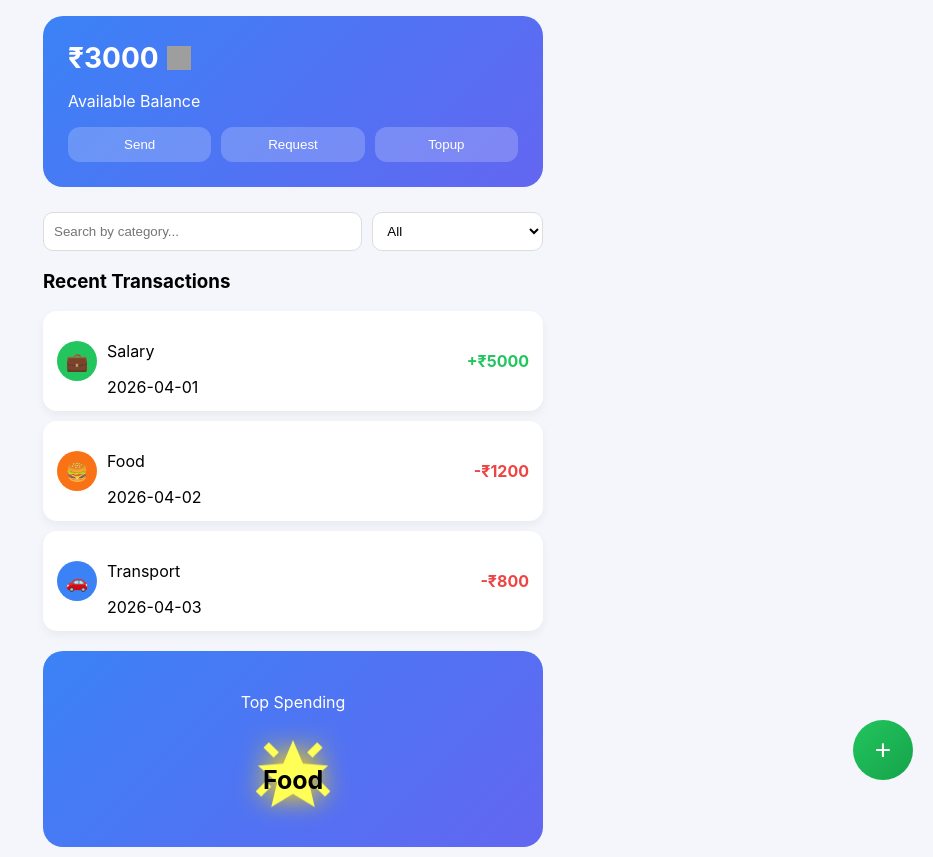
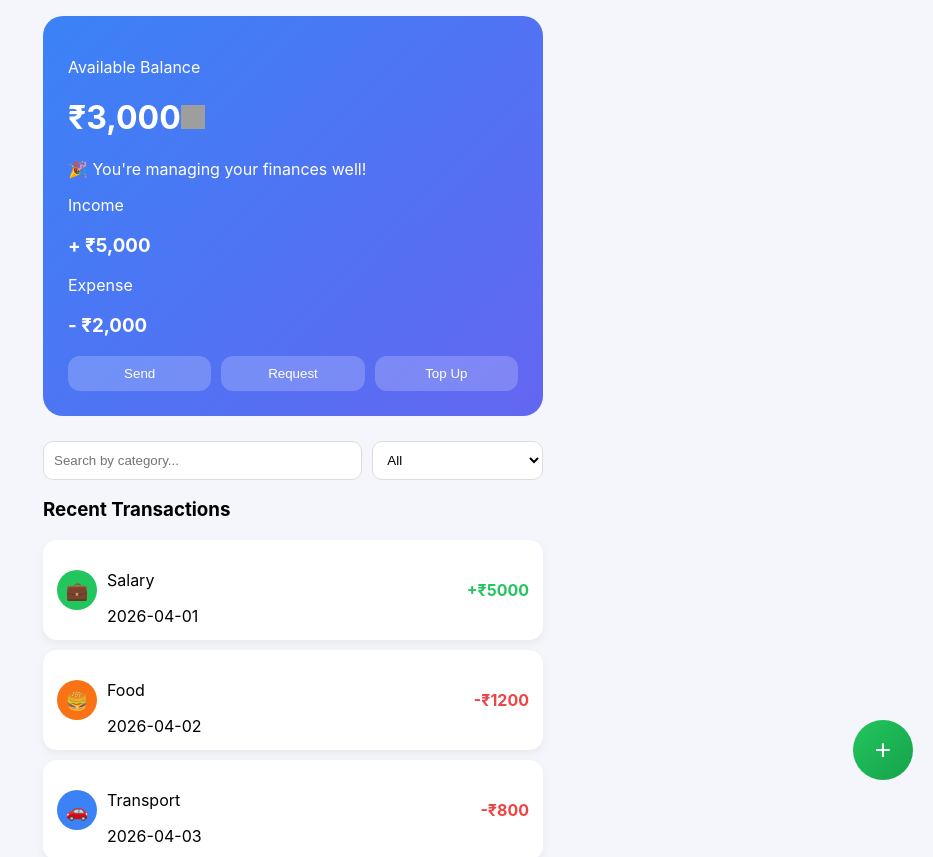
Before and after one commit to AnjaliLadha29/Finance-Dashboard, a React (Vite) app: page / in a window 1280 px wide. Shown: the top 857 px of the page, without its empty margins (347-1280 px from the left). Built offline with nearby package versions, Linux system fonts and the light colour scheme; grey boxes are pictures that could not be loaded.

Commit message:
Update Dashboard.js

```diff
--- a/src/components/Dashboard/Dashboard.js
+++ b/src/components/Dashboard/Dashboard.js
@@ -2,38 +2,61 @@ import { useSelector } from "react-redux";
 
 export default function Dashboard()
 {
-  const transactions = useSelector(state => state.transactions.list);
+  const transactions = useSelector((state) => state.transactions.list);
 
-  const income = transactions
-    .filter(t => t.type === "income")
-    .reduce((a, b) => a + b.amount, 0);
+  const income = transactions.filter((t) => t.type === "income").reduce((a, b) => a + b.amount, 0);
 
-  const expenses = transactions
-    .filter(t => t.type === "expense")
-    .reduce((a, b) => a + b.amount, 0);
+  const expenses = transactions.filter((t) => t.type === "expense").reduce((a, b) => a + b.amount, 0);
+
+  const balance = income - expenses;
 
   return (
 
     <div className="balance-card">
 
-      <h2 className="balance-text">
+      <p className="balance-title">Available Balance</p>
 
-        ₹{income - expenses}
+      <h1 className="balance-amount">
+
+        ₹{balance.toLocaleString("en-IN")}
         <img src="https://img.freepik.com/free-vector/golden-cryptocurrency-coin-vector-illustration_1308-178402.jpg?semt=ais_hybrid&w=740&q=80" alt="coin" className="coin-icon"/>
 
-      </h2>
+      </h1>
 
-      <p>Available Balance</p>
+      <p className="balance-status">
+
+        {balance >= 0 ? "🎉 You're managing your finances well!" : "⚠️ Your expenses exceed your income."}
+
+      </p>
+
+      <div className="summary-container">
+
+        <div className="summary-box income-box">
+
+          <span>Income</span>
+          <h3>+ ₹{income.toLocaleString("en-IN")}</h3>
+
+        </div>
+
+        <div className="summary-box expense-box">
+
+          <span>Expense</span>
+          <h3>- ₹{expenses.toLocaleString("en-IN")}</h3>
+
+        </div>
+
+      </div>
 
       <div className="actions">
 
         <button>Send</button>
+
         <button>Request</button>
-        <button>Topup</button>
+
+        <button>Top Up</button>
 
       </div>
 
     </div>
-
   );
 }
```
